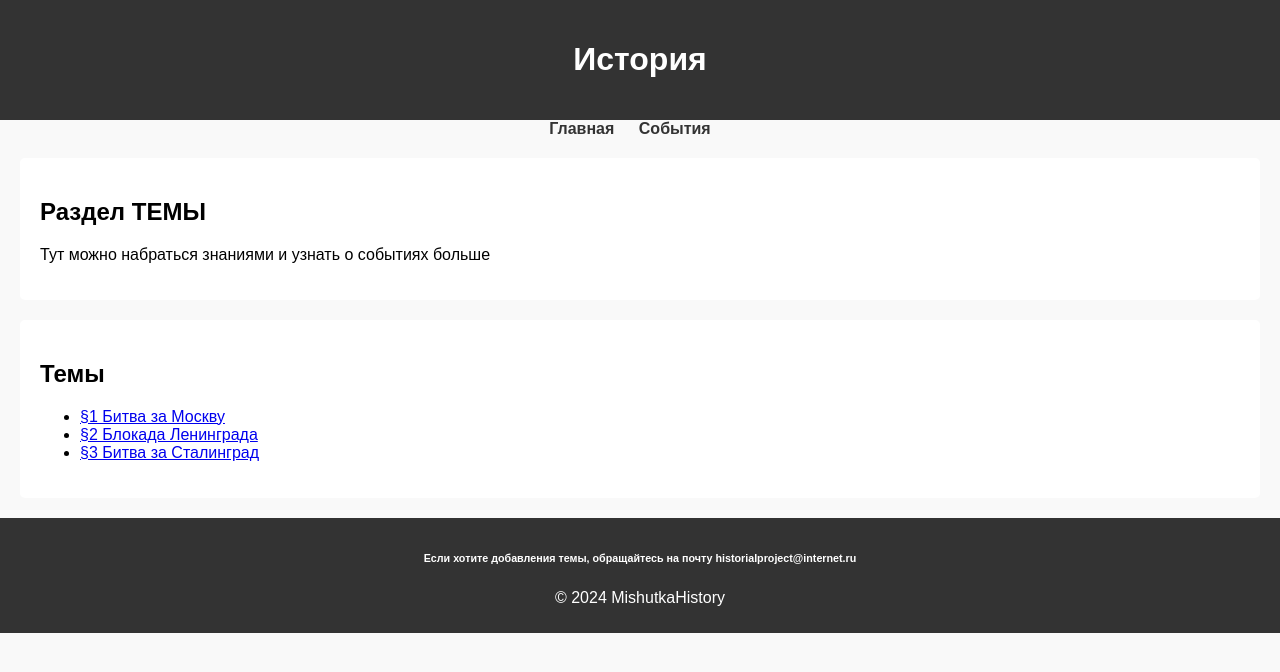
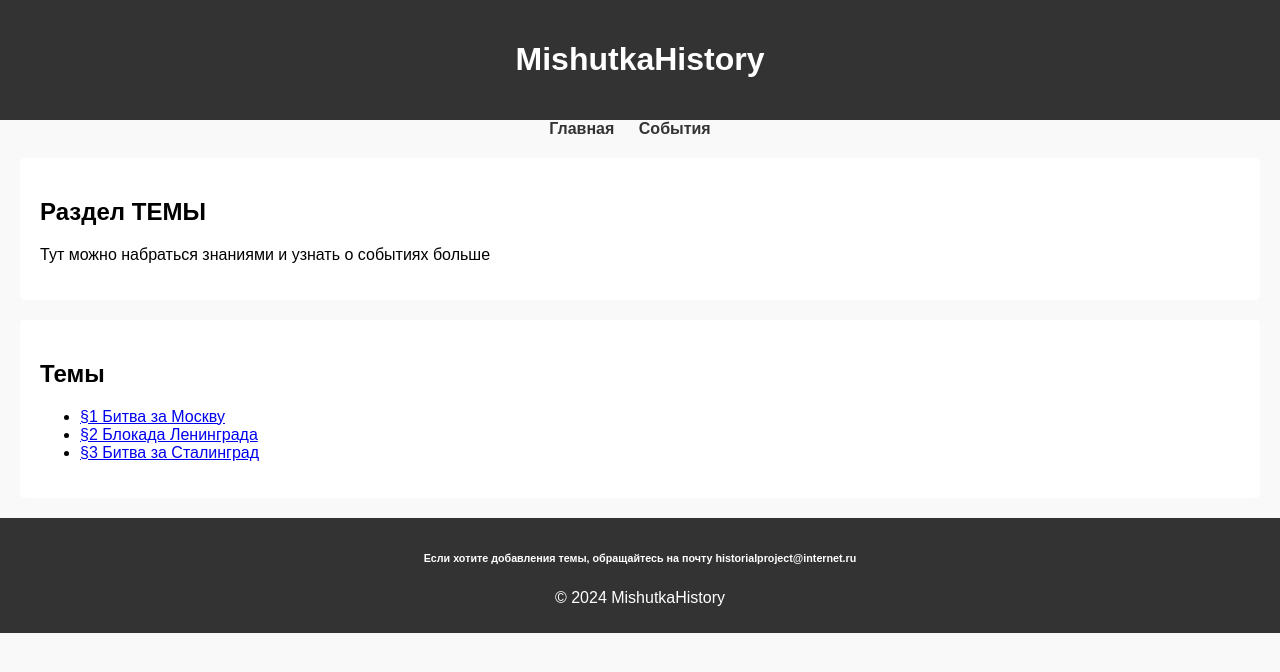
Before and after one commit to MrAyzen/MrAyzen.github.io, a plain HTML site: page topics/VOV/vov.html in a window 1280 px wide. Drawn offline with Linux system fonts and the light colour scheme.

Commit message:
Update vov.html

```diff
--- a/topics/VOV/vov.html
+++ b/topics/VOV/vov.html
@@ -3,12 +3,12 @@
 <head>
     <meta charset="UTF-8">
     <meta name="viewport" content="width=device-width, initial-scale=1.0">
-    <title>История - Великая Отечественная Война</title>
+    <title>MishutkaHistory - Великая Отечественная Война</title>
     <link rel="stylesheet" href="styles.css">
 </head>
 <body>
     <header>
-        <h1>История</h1>
+        <h1>MishutkaHistory</h1>
     </header>
 
     <nav>
```
